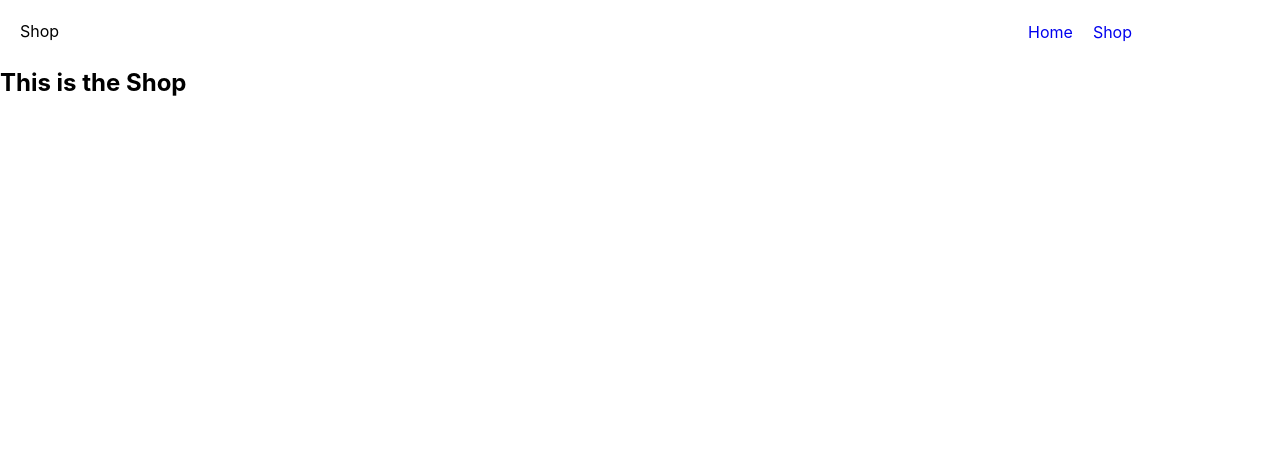
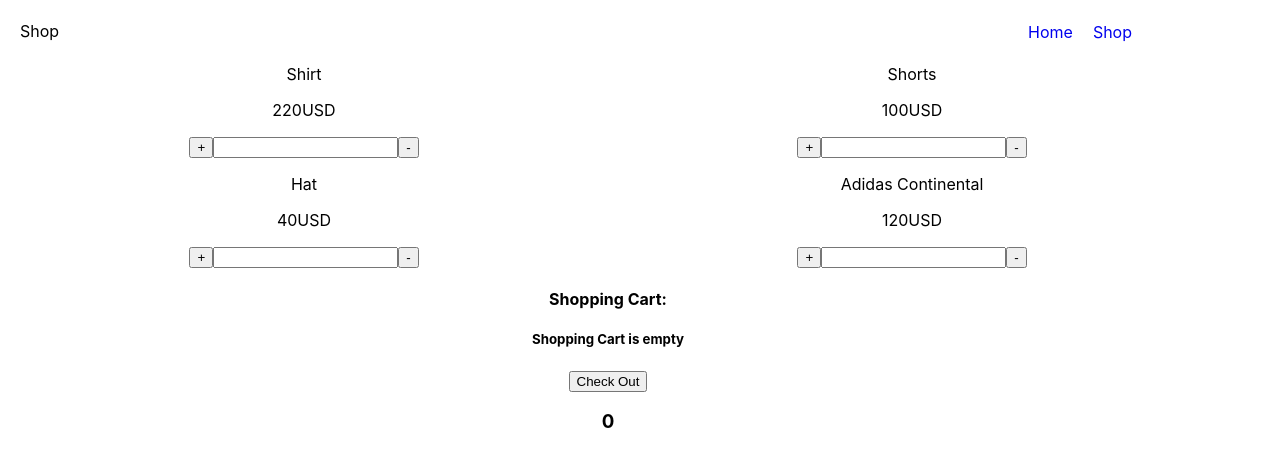
Before and after one commit to Jonjo15/shoppingCart, a React (Create React App) app in the folder shoppingcart/: page /shop in a window 1280 px wide. Shown: the top 466 px of the page. Built offline with nearby package versions, Linux system fonts and the light colour scheme.

Commit message:
Finish input

```diff
--- a/shoppingcart/src/App.js
+++ b/shoppingcart/src/App.js
@@ -1,15 +1,17 @@
-import React from 'react';
+import React, {useState} from 'react';
 import { BrowserRouter, Switch, Route } from "react-router-dom"
 import Shop from "./Shop"
 import Nav from "./Nav"
 import Home from "./Home"
 function App() {
+  const [numItems, setNumItems] = useState(0)
   return (
     <div className="App">
+
+        <BrowserRouter>
         <Nav />
-        <BrowserRouter>
           <Switch>
-            <Route exact path="/shop" component={Shop} />
+            <Route exact path="/shop" render={() => <Shop setNumItems={setNumItems} numItems={numItems} />} />
             <Route exact path="/" component={Home} />
           </Switch>
         </BrowserRouter>
--- /dev/null
+++ b/shoppingcart/src/Checkout.js
@@ -0,0 +1,13 @@
+import React from "react"
+
+function Checkout(props) {
+    let element;
+    props.numItems === 0 ? element= <h5>Shopping Cart is empty</h5> : element= <h4>Shopping Items:</h4>
+    return(<div>
+        <h4>Shopping Cart:</h4>
+        {element}
+        <button>Check Out</button>
+    </div>)
+}
+
+export default Checkout
--- /dev/null
+++ b/shoppingcart/src/Item.js
@@ -0,0 +1,15 @@
+import React from "react"
+
+function Item(props) {
+    return (<div>
+        <p>{props.data.name}</p>
+        <p>{props.data.price}</p>
+        <button onClick={() => props.setNumItems(props.numItems + 1)}>+</button>
+        <input type="number" min="0" />
+        <button onClick={() => { if(props.numItems > 0) {
+            props.setNumItems(props.numItems - 1)
+        } }}>-</button>
+    </div>)
+}
+
+export default Item
--- a/shoppingcart/src/Nav.js
+++ b/shoppingcart/src/Nav.js
@@ -1,5 +1,5 @@
 import React from "react"
-
+import {NavLink} from "react-router-dom"
 function Nav(props) {
     return(
     <div className="navbar">
@@ -7,8 +7,8 @@ function Nav(props) {
             <p className="title">Shop</p>
             <ul>
 
-                <li><a href="/">Home</a></li>
-                <li><a href="/shop">Shop</a></li>
+                <li><NavLink to="/">Home</NavLink></li>
+                <li><NavLink to="/shop">Shop</NavLink></li>
             </ul>
         </nav>
     </div>
--- a/shoppingcart/src/Shop.js
+++ b/shoppingcart/src/Shop.js
@@ -1,8 +1,13 @@
 import React from "react"
-
-function Shop() {
-    return(<div>
-        <h2>This is the Shop</h2>
+import Checkout from "./Checkout"
+import Item from "./Item"
+import {items} from "./ShoppingItems"
+function Shop(props) {
+    const shoppingItems = items.map(element=> <Item numItems={props.numItems} setNumItems={props.setNumItems} data={element}/>)
+    return(<div className="shopPage">
+        <div className="shoppingItems">{shoppingItems}</div>
+        <Checkout setNumItems={props.setNumItems} numItems={props.numItems}/>
+        <h3>{props.numItems}</h3>
     </div>)
 }
 
--- /dev/null
+++ b/shoppingcart/src/ShoppingItems.js
@@ -0,0 +1 @@
+export const items = [{name: "Shirt", price: "220USD"}, {name: "Shorts", price:"100USD"}, {name: "Hat", price: "40USD"}, {name: "Adidas Continental", price:"120USD"} ]
--- a/shoppingcart/src/index.css
+++ b/shoppingcart/src/index.css
@@ -19,6 +19,16 @@ code {
 }
 .home {
   text-align: center;
+}
+.shoppingItems {
+  display: grid;
+  grid-template-columns: 50% 50%;
+  grid-template-rows: 50% 50%;
+}
+.shopPage {
+  text-align: center;
+
+  padding-right: 5%;
 }
 .homeImg {
   max-width: 550px;
```
